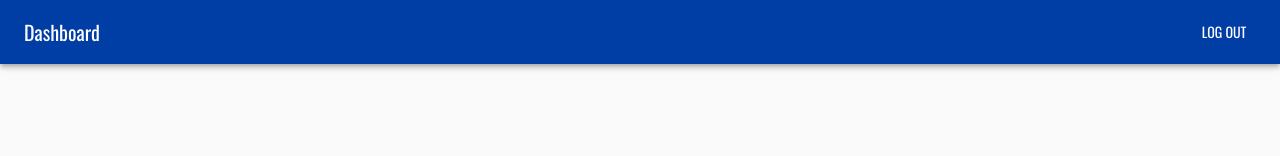
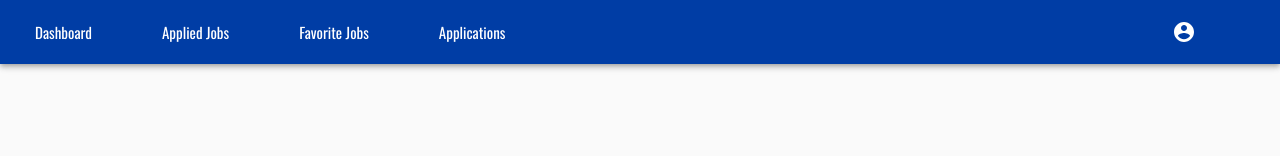
Before and after one commit to CS178A-B/final-project-bjls, a Next.js app in the folder web/: page /dashboard in a window 1280 px wide. Shown: the top 156 px of the page. Built offline with nearby package versions, Linux system fonts and the light colour scheme; no server answers.

Commit message:
navbar change

```diff
--- a/web/components/NavBar.js
+++ b/web/components/NavBar.js
@@ -1,16 +1,134 @@
-import Link from "next/link";
-import styles from "../styles/components/NavBar.module.css";
+// import Link from "next/link";
+// import styles from "../styles/components/NavBar.module.css";
+// import React, { createRef, useRef, useState } from "react";
+// import { createMuiTheme, makeStyles } from "@material-ui/core/styles";
+// import AppBar from "@material-ui/core/AppBar";
+// import Toolbar from "@material-ui/core/Toolbar";
+// import Typography from "@material-ui/core/Typography";
+// import Button from "@material-ui/core/Button";
+// import IconButton from "@material-ui/core/IconButton";
+// import MenuIcon from "@material-ui/icons/Menu";
+// import { ThemeProvider } from "@material-ui/styles";
+
+// import ProfileDrawer from "./ProfileDrawer";
+
+// export default function NavBar({
+//   jobData,
+//   setJobData,
+//   UserInfo,
+//   handleLogout,
+// }) {
+//   const [drawerOpen, setDrawerOpen] = useState(false);
+
+//   return (
+//     <React.Fragment>
+//
+//       <div className={styles.root}>
+//         <AppBar position="static" color="primary">
+//           <Toolbar>
+//             <Button color="inherit" onClick={""} className={styles.title}>
+//               Dashboard
+//             </Button>
+//             <Button color="inherit" onClick={""} className={styles.title}>
+//               Applied Jobs
+//             </Button>
+//             <Button color="inherit" onClick={""} className={styles.title}>
+//               Favourite Jobs
+//             </Button>
+//             <Button color="inherit" onClick={""} className={styles.title}>
+//               Pending Applications
+//             </Button>
+
+//             <Button
+//               color="inherit"
+//               onClick={handleLogout}
+//               className={styles.logOut}
+//             >
+//               Log out
+//             </Button>
+//           </Toolbar>
+//         </AppBar>
+//       </div>
+//     </React.Fragment>
+//   );
+// }
+
 import React, { createRef, useRef, useState } from "react";
-import { createMuiTheme, makeStyles } from "@material-ui/core/styles";
+import { fade, makeStyles } from "@material-ui/core/styles";
 import AppBar from "@material-ui/core/AppBar";
 import Toolbar from "@material-ui/core/Toolbar";
+import IconButton from "@material-ui/core/IconButton";
 import Typography from "@material-ui/core/Typography";
-import Button from "@material-ui/core/Button";
-import IconButton from "@material-ui/core/IconButton";
-import MenuIcon from "@material-ui/icons/Menu";
-import { ThemeProvider } from "@material-ui/styles";
+import InputBase from "@material-ui/core/InputBase";
+import SearchIcon from "@material-ui/icons/Search";
+import AccountCircle from "@material-ui/icons/AccountCircle";
 
 import ProfileDrawer from "./ProfileDrawer";
+import { Button, Link } from "@material-ui/core";
+
+const useStyles = makeStyles((theme) => ({
+  grow: {
+    flexGrow: 1,
+  },
+  title: {
+    marginRight: theme.spacing(6),
+    textTransform: "none",
+    "&:hover": {
+      backgroundColor: "#0069d9",
+      borderColor: "#0062cc",
+      boxShadow: "none",
+    },
+  },
+  // search: {
+  //   position: "relative",
+  //   borderRadius: theme.shape.borderRadius,
+  //   backgroundColor: fade(theme.palette.common.white, 0.15),
+  //   "&:hover": {
+  //     backgroundColor: fade(theme.palette.common.white, 0.25),
+  //   },
+  //   marginRight: theme.spacing(2),
+  //   marginLeft: 0,
+  //   width: "100%",
+  //   [theme.breakpoints.up("sm")]: {
+  //     marginLeft: theme.spacing(3),
+  //     width: "auto",
+  //   },
+  // },
+  // searchIcon: {
+  //   padding: theme.spacing(0, 2),
+  //   height: "100%",
+  //   position: "absolute",
+  //   pointerEvents: "none",
+  //   display: "flex",
+  //   alignItems: "center",
+  //   justifyContent: "center",
+  // },
+  // inputRoot: {
+  //   color: "inherit",
+  // },
+  // inputInput: {
+  //   padding: theme.spacing(1, 1, 1, 0),
+  //   // vertical padding + font size from searchIcon
+  //   paddingLeft: `calc(1em + ${theme.spacing(4)}px)`,
+  //   transition: theme.transitions.create("width"),
+  //   width: "100%",
+  //   [theme.breakpoints.up("md")]: {
+  //     width: "20ch",
+  //   },
+  // },
+  // sectionDesktop: {
+  //   display: "none",
+  //   [theme.breakpoints.up("md")]: {
+  //     display: "flex",
+  //   },
+  // },
+  // sectionMobile: {
+  //   display: "flex",
+  //   [theme.breakpoints.up("md")]: {
+  //     display: "none",
+  //   },
+  // },
+}));
 
 export default function NavBar({
   jobData,
@@ -18,8 +136,8 @@ export default function NavBar({
   UserInfo,
   handleLogout,
 }) {
+  const classes = useStyles();
   const [drawerOpen, setDrawerOpen] = useState(false);
-
   return (
     <React.Fragment>
       <ProfileDrawer
@@ -28,15 +146,45 @@ export default function NavBar({
         jobData={jobData}
         setJobData={setJobData}
       />
-      <div className={styles.root}>
-        <AppBar position="static" color="primary">
+      <div className={classes.grow}>
+        <AppBar position="static">
           <Toolbar>
-            <Typography variant="h6" className={styles.title}>
+            <Button className={classes.title} size="large" color="inherit">
               Dashboard
-            </Typography>
-            <Button color="inherit" onClick={handleLogout}>
-              Log out
             </Button>
+            <Button className={classes.title} size="large" color="inherit">
+              Applied Jobs
+            </Button>
+            <Button className={classes.title} size="large" color="inherit">
+              Favorite Jobs
+            </Button>
+            <Button className={classes.title} size="large" color="inherit">
+              Applications
+            </Button>
+            {/* <div className={classes.search}>
+              <div className={classes.searchIcon}>
+                <SearchIcon />
+              </div>
+              <InputBase
+                placeholder="Search…"
+                classes={{
+                  root: classes.inputRoot,
+                  input: classes.inputInput,
+                }}
+                inputProps={{ "aria-label": "search" }}
+              />
+            </div> */}
+            <div className={classes.grow} />
+            <IconButton
+              edge="end"
+              onClick={() => {
+                setDrawerOpen(true);
+              }}
+              className={classes.title}
+              color="inherit"
+            >
+              <AccountCircle />
+            </IconButton>
           </Toolbar>
         </AppBar>
       </div>
```
